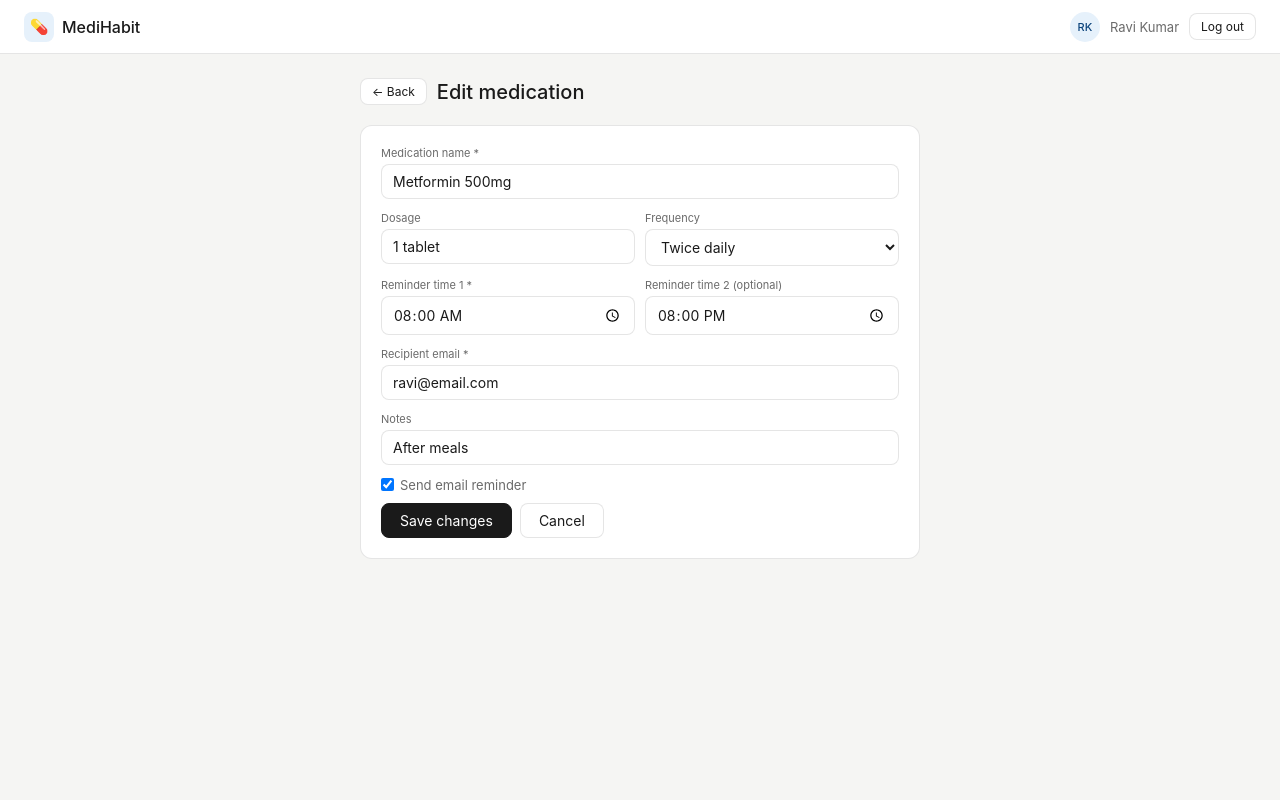
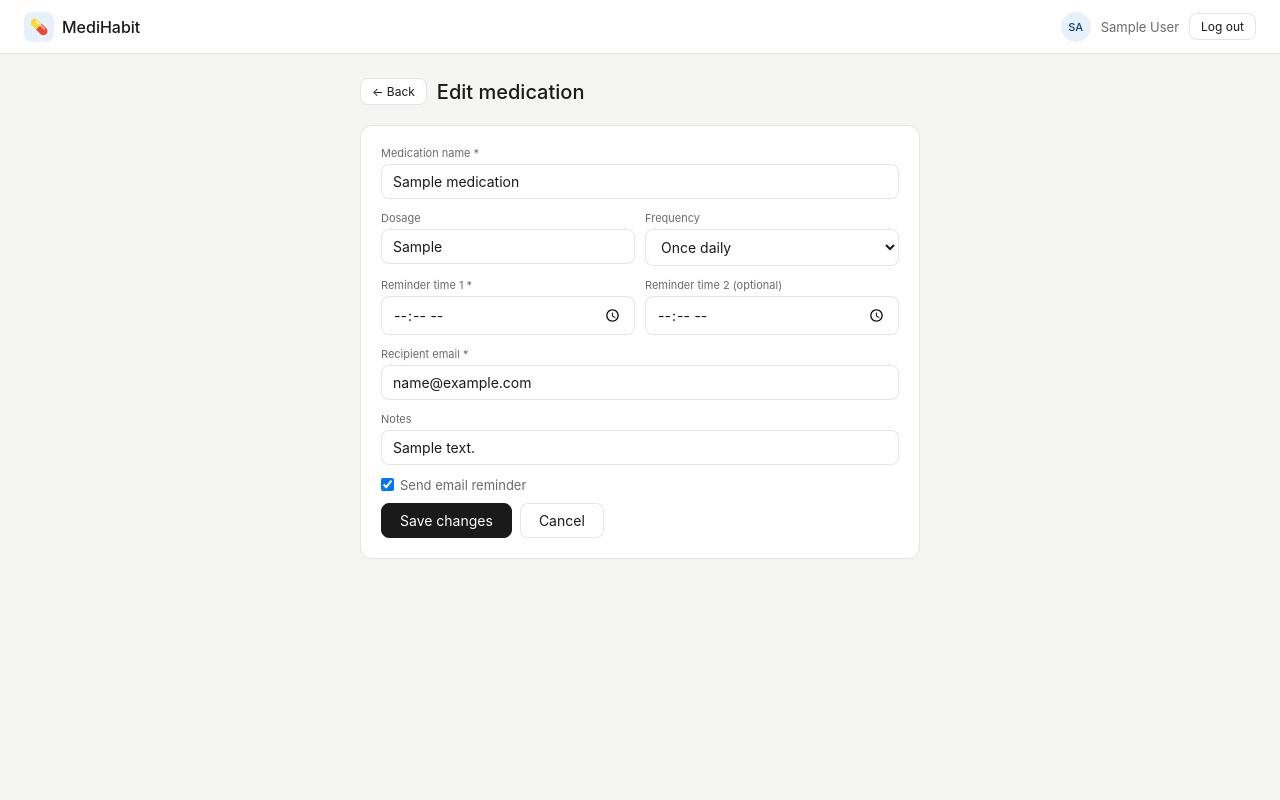
Before and after one commit to Chaitanya-Prakash-Donga/Medihabit-Reminder-System, a Flask app: page /medication/edit/1 in a window 1280 px wide. Run offline with Flask 3, Linux system fonts and the light colour scheme; the visitor is signed in with stand-in values (Sample User, id 1); tables that the repository leaves empty hold one stand-in row (values such as "Sample post").

Commit message:
Update edit_medication.html

```diff
--- a/templates/edit_medication.html
+++ b/templates/edit_medication.html
@@ -6,7 +6,7 @@
     <title>MediHabit — Edit Medication</title>
     <style>
         *,*::before,*::after{box-sizing:border-box;margin:0;padding:0}
-:root{--bg:#f5f5f3;--surface:#fff;--border:rgba(0,0,0,0.1);--text:#1a1a1a;--muted:#6b6b6b;--accent:#1a1a1a;--accent-fg:#fff;--info-bg:#E6F1FB;--info:#0C447C;--success-bg:#EAF3DE;--success:#27500A;--radius:8px;--radius-lg:12px}
+        :root{--bg:#f5f5f3;--surface:#fff;--border:rgba(0,0,0,0.1);--text:#1a1a1a;--muted:#6b6b6b;--accent:#1a1a1a;--accent-fg:#fff;--info-bg:#E6F1FB;--info:#0C447C;--radius:8px;--radius-lg:12px}
         body{font-family:-apple-system,BlinkMacSystemFont,'Segoe UI',sans-serif;background:var(--bg);color:var(--text);font-size:14px;min-height:100vh}
         input,select{width:100%;padding:8px 11px;border:1px solid var(--border);border-radius:var(--radius);background:var(--surface);color:var(--text);font-family:inherit;font-size:14px;outline:none;transition:border-color .15s}
         input:focus,select:focus{border-color:var(--accent)}
@@ -26,70 +26,83 @@ label{display:block;font-size:11px;color:var(--muted);margin-bottom:4px}
         .row2{display:grid;grid-template-columns:1fr 1fr;gap:10px}
         .check-row{display:flex;align-items:center;gap:6px;font-size:13px;cursor:pointer;margin-bottom:10px}
         .check-row input{width:auto}
-.toast{position:fixed;bottom:20px;left:50%;transform:translateX(-50%);background:var(--accent);color:var(--accent-fg);padding:10px 20px;border-radius:var(--radius);font-size:13px;display:none;white-space:nowrap;z-index:999}
         @media(max-width:520px){.row2{grid-template-columns:1fr}.page{padding:1rem .75rem}}
     </style>
 </head>
 <body>
 
 <nav class="nav">
-  <a href="dashboard.html" class="nav-logo">
+    <a href="{{ url_for('dashboard') }}" class="nav-logo">
         <div class="logo-icon">💊</div>
         MediHabit
     </a>
     <div style="display:flex;align-items:center;gap:10px">
-    <div class="avatar">RK</div>
-    <span style="font-size:13px;color:var(--muted)">Ravi Kumar</span>
-    <a href="login.html" class="btn btn-sm">Log out</a>
+        <div class="avatar">{{ session['user_name'][:2].upper() }}</div>
+        <span style="font-size:13px;color:var(--muted)">{{ session['user_name'] }}</span>
+        <a href="{{ url_for('logout') }}" class="btn btn-sm">Log out</a>
     </div>
 </nav>
 
 <div class="page">
     <div style="display:flex;align-items:center;gap:10px;margin-bottom:1.25rem">
-    <a href="dashboard.html" class="btn btn-sm">← Back</a>
+        <a href="{{ url_for('dashboard') }}" class="btn btn-sm">← Back</a>
         <h1 style="font-size:20px;font-weight:500">Edit medication</h1>
     </div>
 
-  <div class="card">
-    <div class="field"><label>Medication name *</label><input type="text" id="name" value="Metformin 500mg"/></div>
+    <form method="POST" action="{{ url_for('edit_medication', id=med.id) }}" class="card">
+        <div class="field">
+            <label>Medication name *</label>
+            <input type="text" name="name" value="{{ med.name }}" required/>
+        </div>
+
         <div class="row2">
-      <div class="field"><label>Dosage</label><input type="text" id="dose" value="1 tablet"/></div>
-      <div class="field"><label>Frequency</label>
-        <select id="freq">
-          <option>Once daily</option><option selected>Twice daily</option>
-          <option>Three times daily</option><option>As needed</option>
+            <div class="field">
+                <label>Dosage</label>
+                <input type="text" name="dose" value="{{ med.dose }}"/>
+            </div>
+            <div class="field">
+                <label>Frequency</label>
+                <select name="frequency">
+                    <option {% if med.frequency == 'Once daily' %}selected{% endif %}>Once daily</option>
+                    <option {% if med.frequency == 'Twice daily' %}selected{% endif %}>Twice daily</option>
+                    <option {% if med.frequency == 'Three times daily' %}selected{% endif %}>Three times daily</option>
+                    <option {% if med.frequency == 'As needed' %}selected{% endif %}>As needed</option>
                 </select>
             </div>
         </div>
+
         <div class="row2">
-      <div class="field"><label>Reminder time 1 *</label><input type="time" id="t1" value="08:00"/></div>
-      <div class="field"><label>Reminder time 2 (optional)</label><input type="time" id="t2" value="20:00"/></div>
+            <div class="field">
+                <label>Reminder time 1 *</label>
+                <input type="time" name="time1" value="{{ med.time1 }}" required/>
             </div>
-    <div class="field"><label>Recipient email *</label><input type="email" id="email" value="ravi@email.com"/></div>
-    <div class="field"><label>Notes</label><input type="text" id="notes" value="After meals"/></div>
-    <label class="check-row"><input type="checkbox" id="email-on" checked/> Send email reminder</label>
-    <div style="display:flex;gap:8px;margin-top:4px">
-      <button class="btn btn-primary" onclick="save()">Save changes</button>
-      <a href="dashboard.html" class="btn">Cancel</a>
-    </div>
+            <div class="field">
+                <label>Reminder time 2 (optional)</label>
+                <input type="time" name="time2" value="{{ med.time2 }}"/>
             </div>
         </div>
 
-<div id="toast" class="toast"></div>
+        <div class="field">
+            <label>Recipient email *</label>
+            <input type="email" name="recipient_email" value="{{ med.recipient_email }}" required/>
+        </div>
 
-<script>
-function save(){
-  const name=document.getElementById('name').value.trim();
-  const email=document.getElementById('email').value.trim();
-  if(!name||!email){showToast('Name and email are required.');return;}
-  showToast('Medication updated!');
-  setTimeout(()=>window.location.href='dashboard.html',1200);
-}
-function showToast(msg){
-  const t=document.getElementById('toast');
-  t.textContent=msg;t.style.display='block';
-  setTimeout(()=>t.style.display='none',2500);
-}
-</script>
+        <div class="field">
+            <label>Notes</label>
+            <input type="text" name="notes" value="{{ med.notes }}"/>
+        </div>
+
+        <label class="check-row">
+            <input type="checkbox" name="email_enabled" {% if med.email_enabled %}checked{% endif %}/>
+            Send email reminder
+        </label>
+
+        <div style="display:flex;gap:8px;margin-top:10px">
+            <button type="submit" class="btn btn-primary">Save changes</button>
+            <a href="{{ url_for('dashboard') }}" class="btn">Cancel</a>
+        </div>
+    </form>
+</div>
+
 </body>
 </html>
```
Lines whose indentation alone changed are shown as unchanged.
